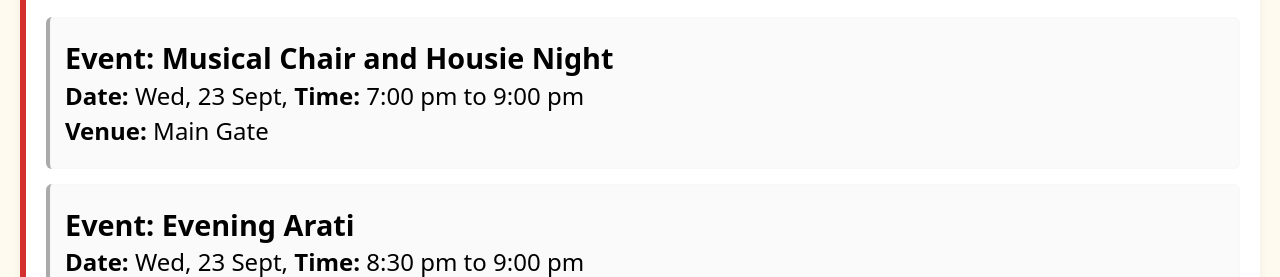
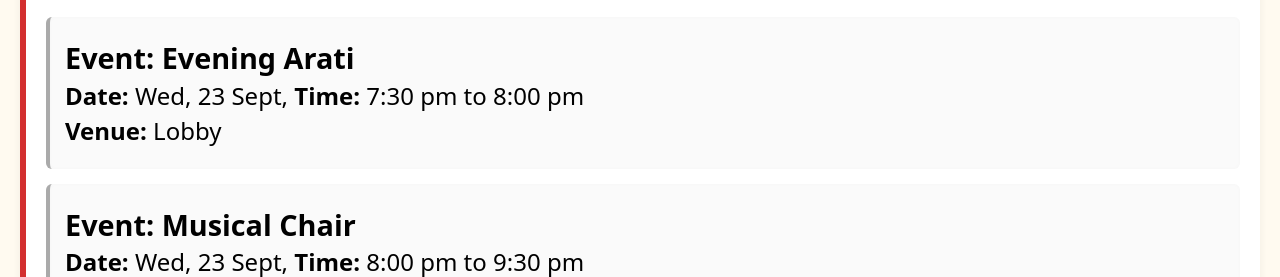
Before and after one commit to abheer0908/Nesara-Cultural-Club, a plain HTML site: page index.html in a window 1280 px wide. Shown: the part 532-809 px from the top of the page. Drawn offline with Linux system fonts and the light colour scheme.

Commit message:
Update index.html

```diff
--- a/index.html
+++ b/index.html
@@ -104,8 +104,8 @@
 2026-09-22 21:00;2026-09-22 22:00;Drum session;Parking 5
 2026-09-22 20:30;2026-09-22 21:00;Evening Arati;Lobby
 2026-09-23 09:00;2026-09-23 09:30;Morning Arati;Lobby
-2026-09-23 19:00;2026-09-23 21:00;Musical Chair and Housie Night;Main Gate
-2026-09-23 20:30;2026-09-23 21:00;Evening Arati;Lobby
+2026-09-23 19:30;2026-09-23 20:00;Evening Arati;Lobby
+2026-09-23 20:00;2026-09-23 21:30;Musical Chair;Main Gate
 2026-09-24 09:00;2026-09-24 09:30;Morning Arati;Lobby
 2026-09-24 19:00;2026-09-24 22:00;Satyanarayan Pooja; Lobby
 2026-09-24 19:00;2026-09-24 22:00;Prize Distribution;Parking 5
```
